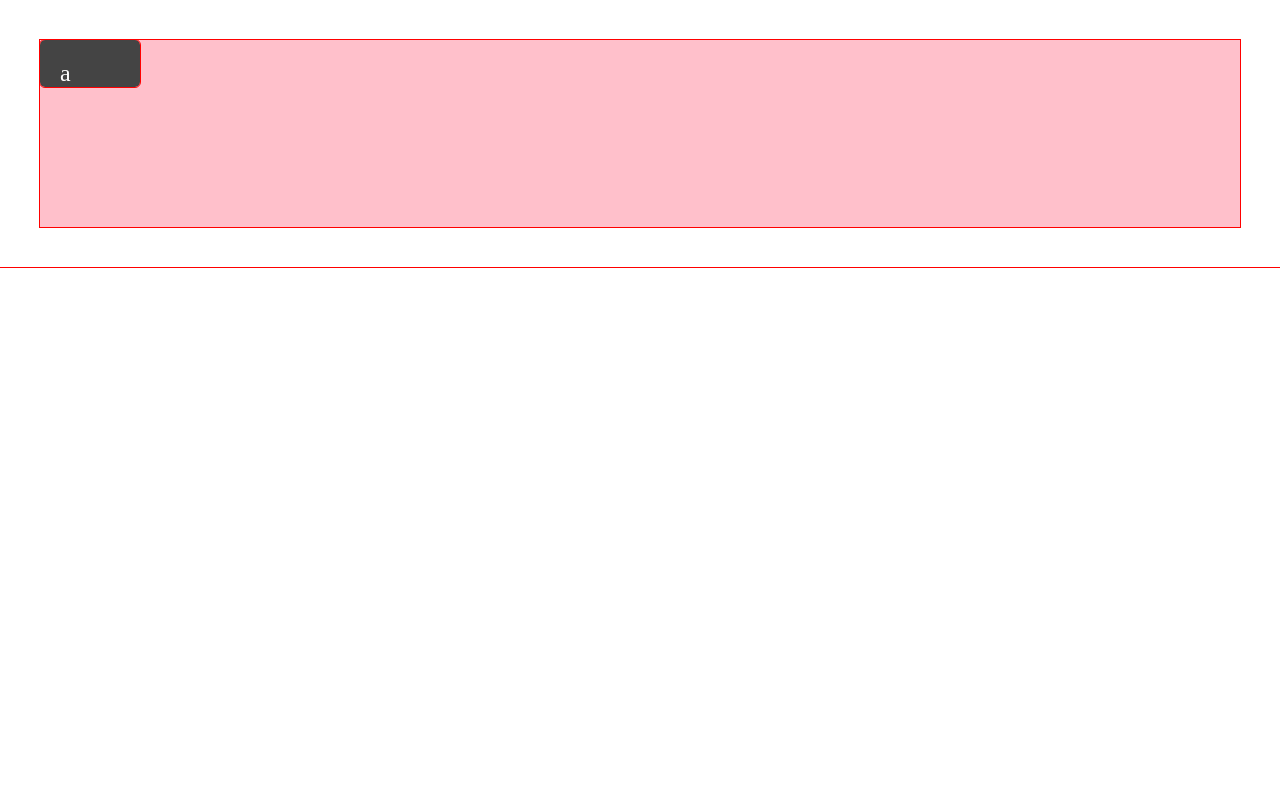
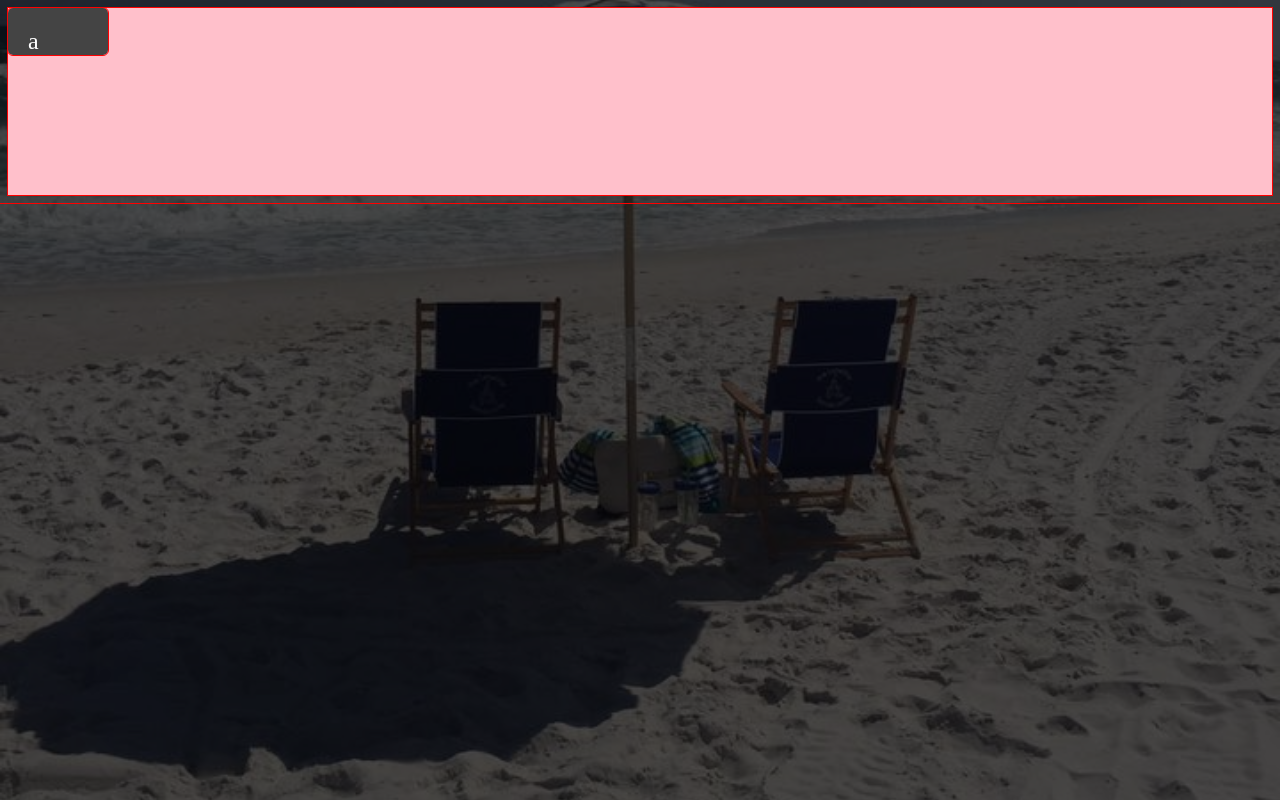
Before and after one commit to ldenham3/LSCSite, a plain HTML site: page src/main.html in a window 1280 px wide. Drawn offline with Linux system fonts and the light colour scheme.

Commit message:
added, adjusted, and darkened background image

```diff
--- a/src/css/master.css
+++ b/src/css/master.css
@@ -2,9 +2,13 @@
 	outline: solid .5px red;
 }
 
-body {
-  margin: 40px;
-  background-image: url("../img/sc_background.png");
+html {
+	background: linear-gradient( rgba(0, 0, 0, 0.7), rgba(0, 0, 0, 0.7) ), url('../img/sc_background.jpg') no-repeat center center fixed;
+	-webkit-background-size: cover;
+	-moz-background-size: cover;
+	-o-background-size: cover;
+	background-size: cover;
+	background-position: 0 -500px;
 }
 
 .container {
--- a/src/main.html
+++ b/src/main.html
@@ -15,7 +15,7 @@
 
   <body>
 
-    <div class="container">
+    <div class="container darken-overlay">
       <header class="item item-a box">a</header>
     </div>
 
```
